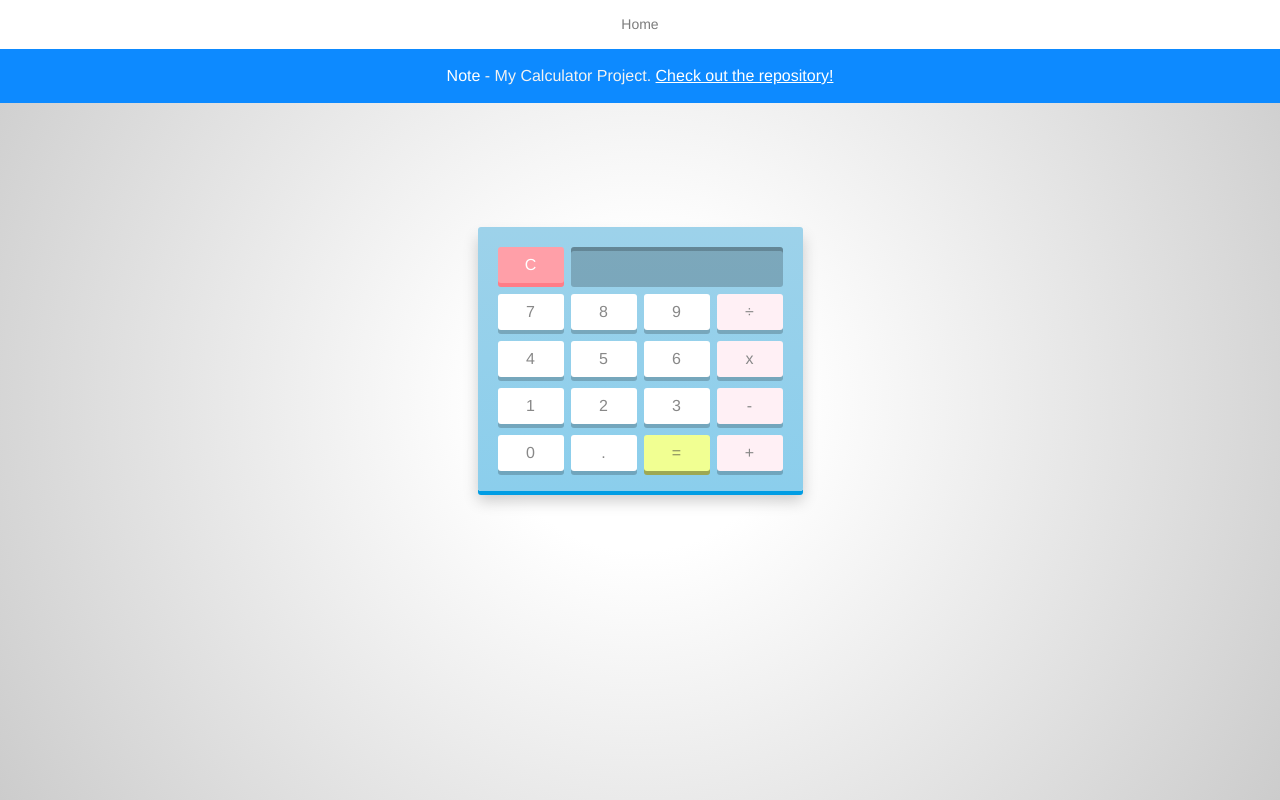
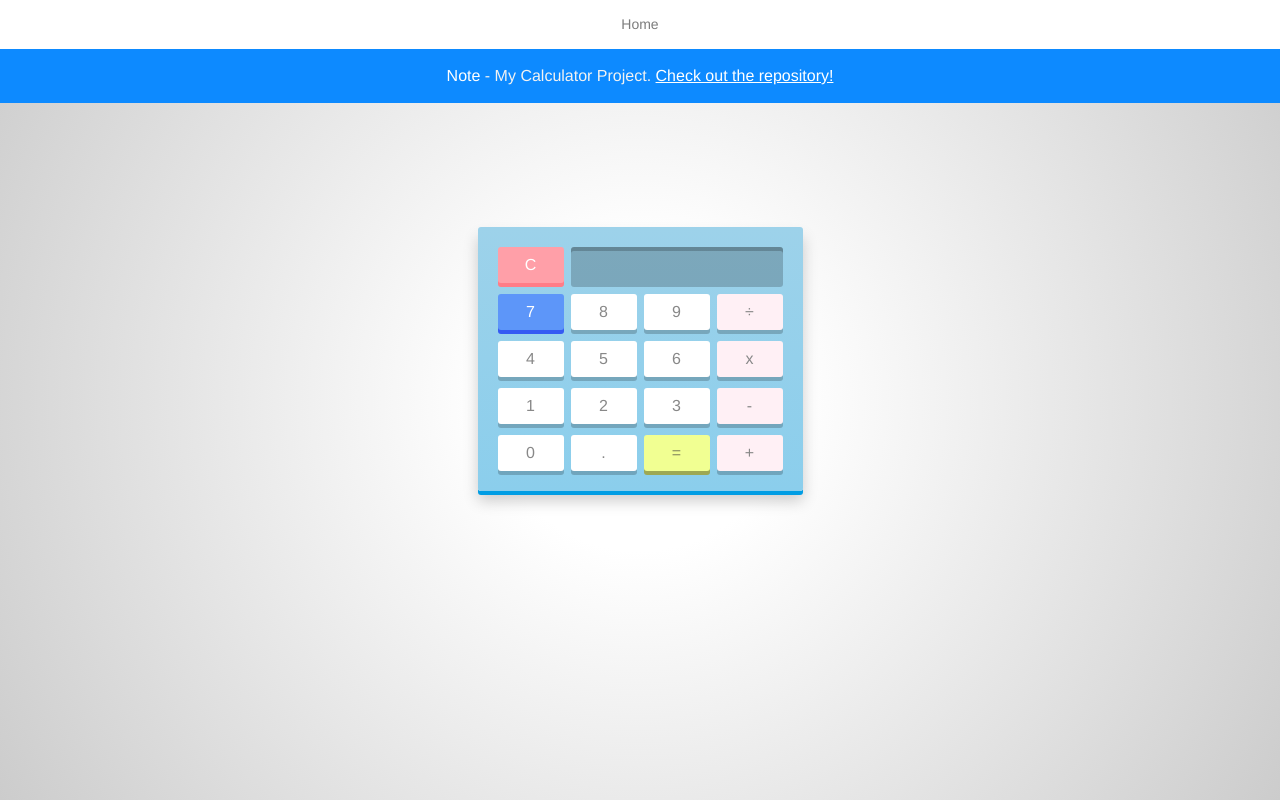
Before and after one commit to singharaj-usai/Javascript-Calculator, a plain HTML site: page index.html in a window 1280 px wide. In both pictures the pointer is over the element 530 px from the left and 312 px from the top of the page. Drawn offline with Linux system fonts and the light colour scheme.

Commit message:
key hover

```diff
--- a/Develop/css/style.css
+++ b/Develop/css/style.css
@@ -257,3 +257,15 @@ html {
     top: 4px;
     box-shadow: 0px 0px #d3545d;
 }
+
+/* Other Buttons */
+.keys span:hover {
+    background: #5d96f9;
+    box-shadow: 0px 4px #355bf3;
+    color: white;
+}
+
+.keys span:active {
+    box-shadow: 0px 0px #355bf3;
+    top: 4px;
+}
```
